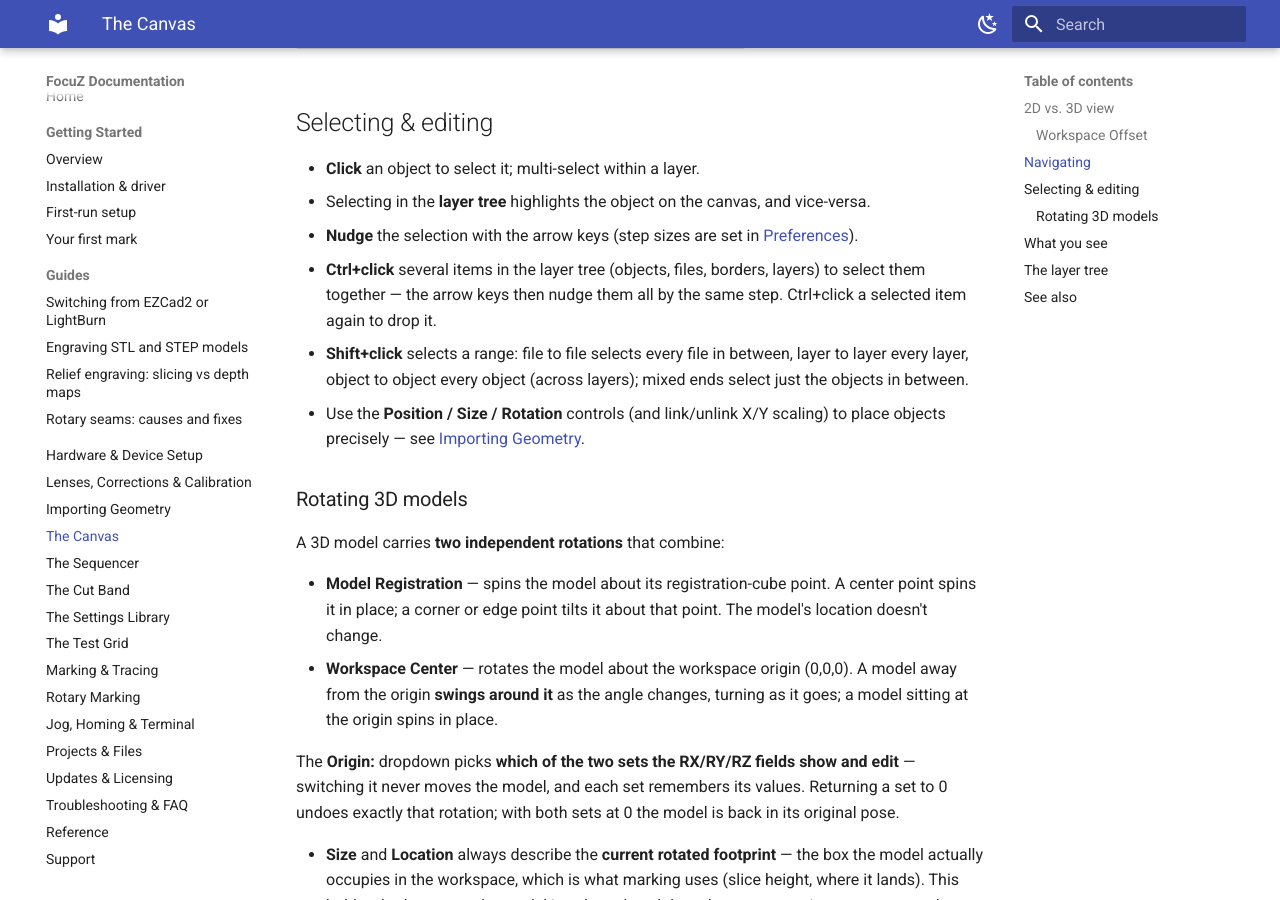
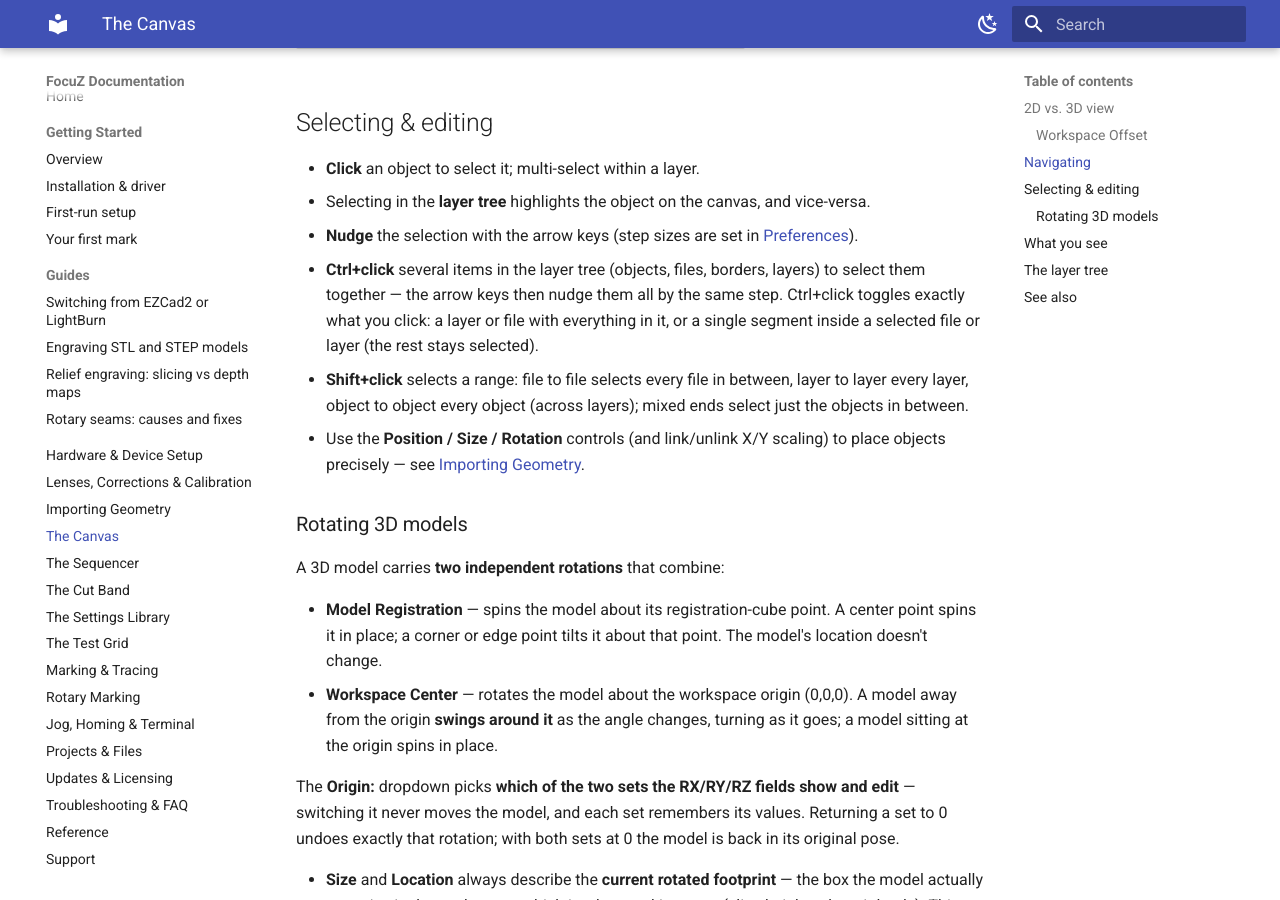
Before and after one commit to Lokahi-Shop/focuz-docs, an MkDocs documentation site: the page built from docs/canvas.md, in a window 1280 px wide and 900 px high, scrolled down 1526 px. Built offline with MkDocs 1.6.1 and Material for MkDocs 9.7.7, drawn with Linux system fonts in a browser that asks for light colours.

Commit message:
Canvas: Ctrl+click toggles exactly the clicked item
Co-Authored-By: Claude Opus 5.5 <noreply@anthropic.com>

```diff
--- a/docs/canvas.md
+++ b/docs/canvas.md
@@ -49,7 +49,8 @@ surface. On a rotary job it also marks the axis height and each part surface.
 - Selecting in the **layer tree** highlights the object on the canvas, and vice-versa.
 - **Nudge** the selection with the arrow keys (step sizes are set in [Preferences](projects-files.md)).
 - **Ctrl+click** several items in the layer tree (objects, files, borders, layers) to select them together —
-  the arrow keys then nudge them all by the same step. Ctrl+click a selected item again to drop it.
+  the arrow keys then nudge them all by the same step. Ctrl+click toggles exactly what you click: a layer or
+  file with everything in it, or a single segment inside a selected file or layer (the rest stays selected).
 - **Shift+click** selects a range: file to file selects every file in between, layer to layer every layer,
   object to object every object (across layers); mixed ends select just the objects in between.
 - Use the **Position / Size / Rotation** controls (and link/unlink X/Y scaling) to place objects precisely —
```
